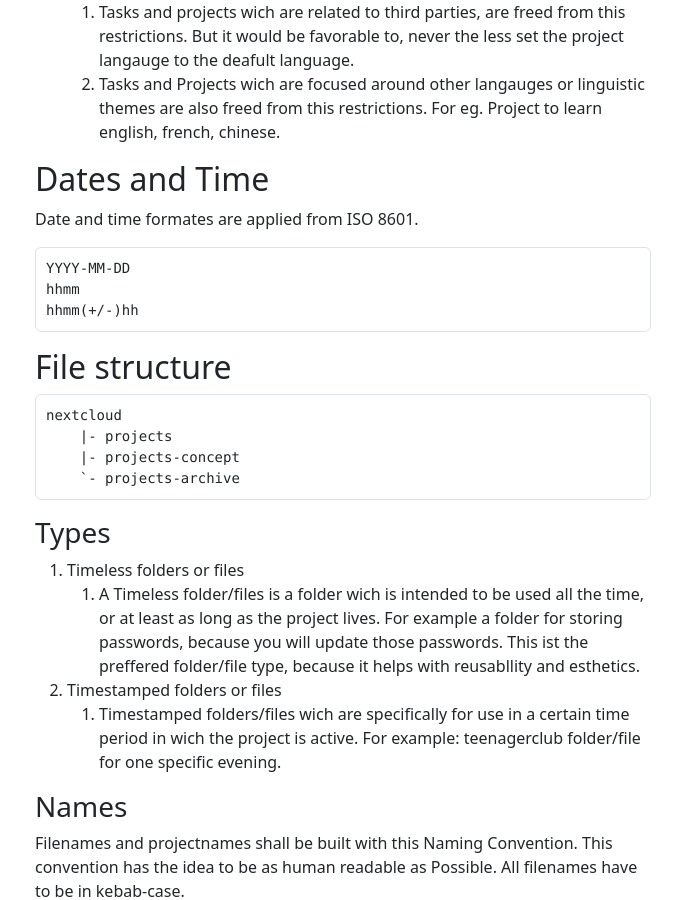
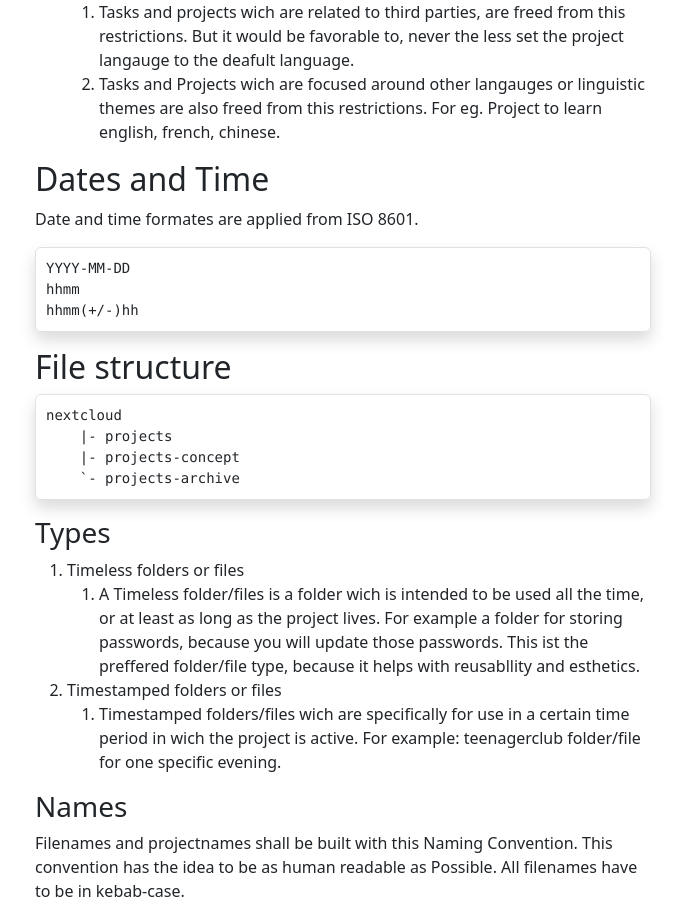
Before and after one commit to Soraxem/website-test, a Jekyll site: the page built from projects/standarts/standarts.md, in a window 1280 px wide and 900 px high, scrolled down 502 px. Shown: the whole window, without its empty margins (297-982 px from the left). Built offline with Jekyll 4.4.1, drawn with Linux system fonts in a browser that asks for light colours.

Commit message:
Update default.html

```diff
--- a/_layouts/default.html
+++ b/_layouts/default.html
@@ -28,10 +28,10 @@
         {% include navigation.html paths=paths level="" %}
       </div>
       <div class="col-md-8 col-lg-6 mt-2 mt-md-4">
-        {% capture table %}<table class="table table-hover">{% endcapture %}
+        {% capture table %}<table class="table table-hover table-bordered shadow">{% endcapture %}
 
         {% capture code-before %}<pre class="highlight">{% endcapture %}
-        {% capture code %}<pre class="highlight rounded border">{% endcapture %}
+        {% capture code %}<pre class="highlight rounded border shadow">{% endcapture %}
         {{ content | replace: "<table>", table | replace: "task-list-item-checkbox", "form-check-input" | replace: code-before, code -}}
       </div>
     </div>
```
